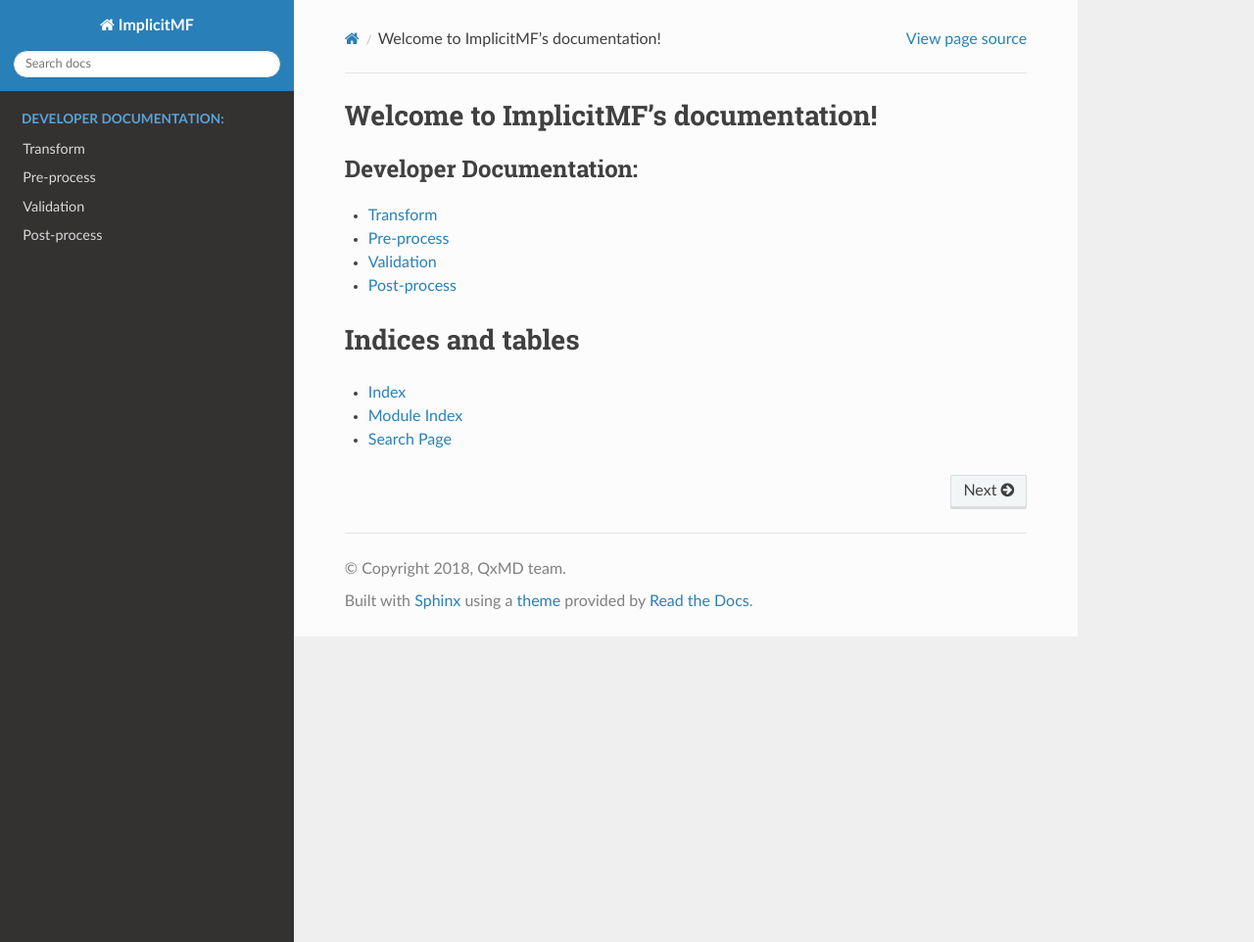
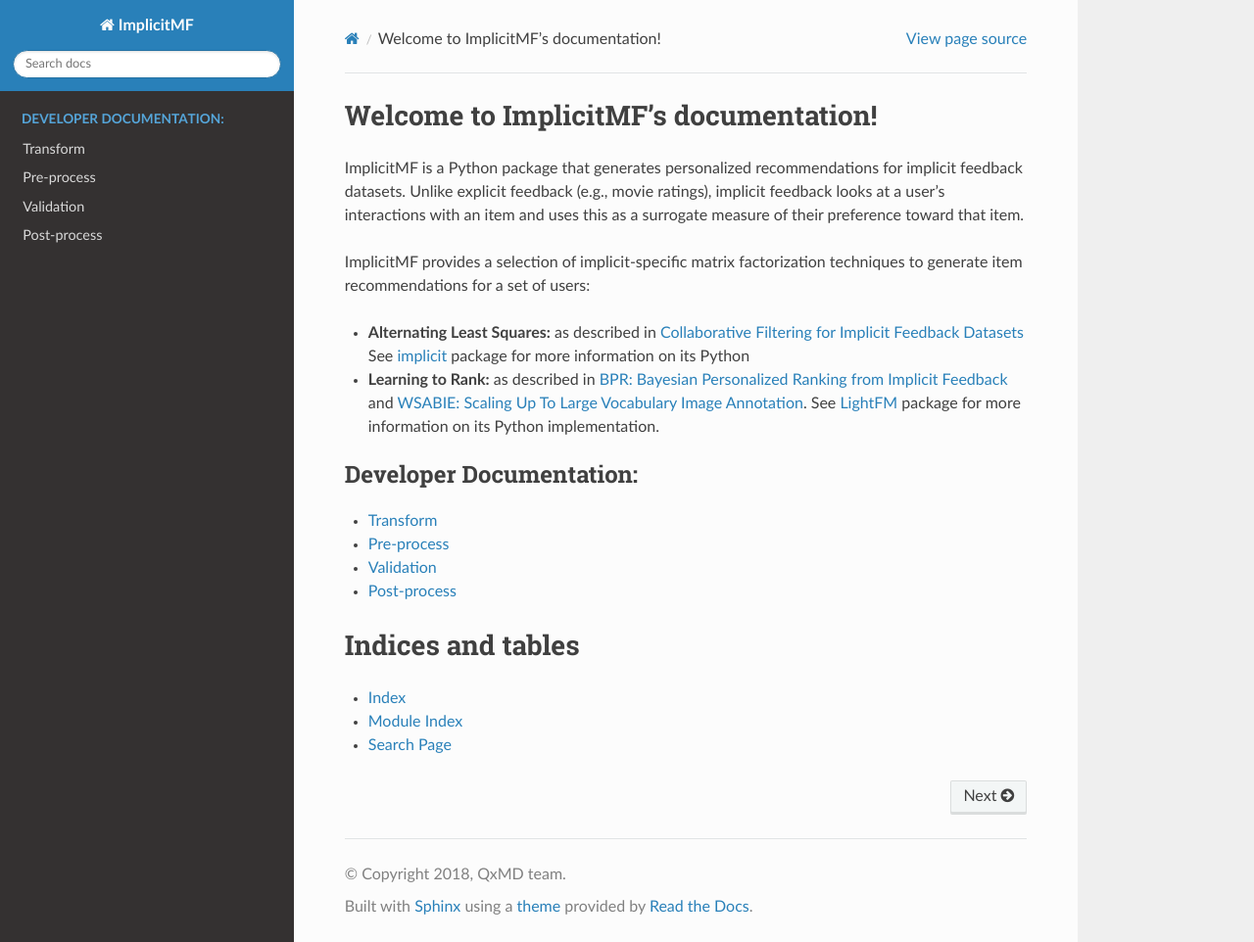
Before and after one commit to qxmd/ImplicitMF, a Sphinx documentation site: the page built from docs/index.rst, in a window 1280 px wide and 962 px high. Shown: the whole window at 98% size. Built offline with Sphinx 7.4.7 and the Read the Docs theme 2.0.0, drawn with Linux system fonts in a browser that asks for light colours.

Commit message:
Update implicitmf intro

```diff
--- a/docs/index.rst
+++ b/docs/index.rst
@@ -5,6 +5,13 @@
 
 Welcome to ImplicitMF's documentation!
 ======================================
+
+ImplicitMF is a Python package that generates personalized recommendations for implicit feedback datasets. Unlike explicit feedback (e.g., movie ratings), implicit feedback looks at a user's interactions with an item and uses this as a surrogate measure of their preference toward that item.
+
+ImplicitMF provides a selection of implicit-specific matrix factorization techniques to generate item recommendations for a set of users:
+
+- **Alternating Least Squares:** as described in `Collaborative Filtering for Implicit Feedback Datasets <http://yifanhu.net/PUB/cf.pdf//>`_ See `implicit <https://github.com/benfred/implicit//>`_ package for more information on its Python
+- **Learning to Rank:** as described in `BPR: Bayesian Personalized Ranking from Implicit Feedback <https://arxiv.org/pdf/1205.2618.pdf/>`_ and `WSABIE: Scaling Up To Large Vocabulary Image Annotation <https://research.google.com/pubs/archive/37180.pdf///>`_. See `LightFM <https://github.com/lyst/lightfm/>`_ package for more information on its Python implementation.
 
 .. toctree::
    :maxdepth: 2
```
